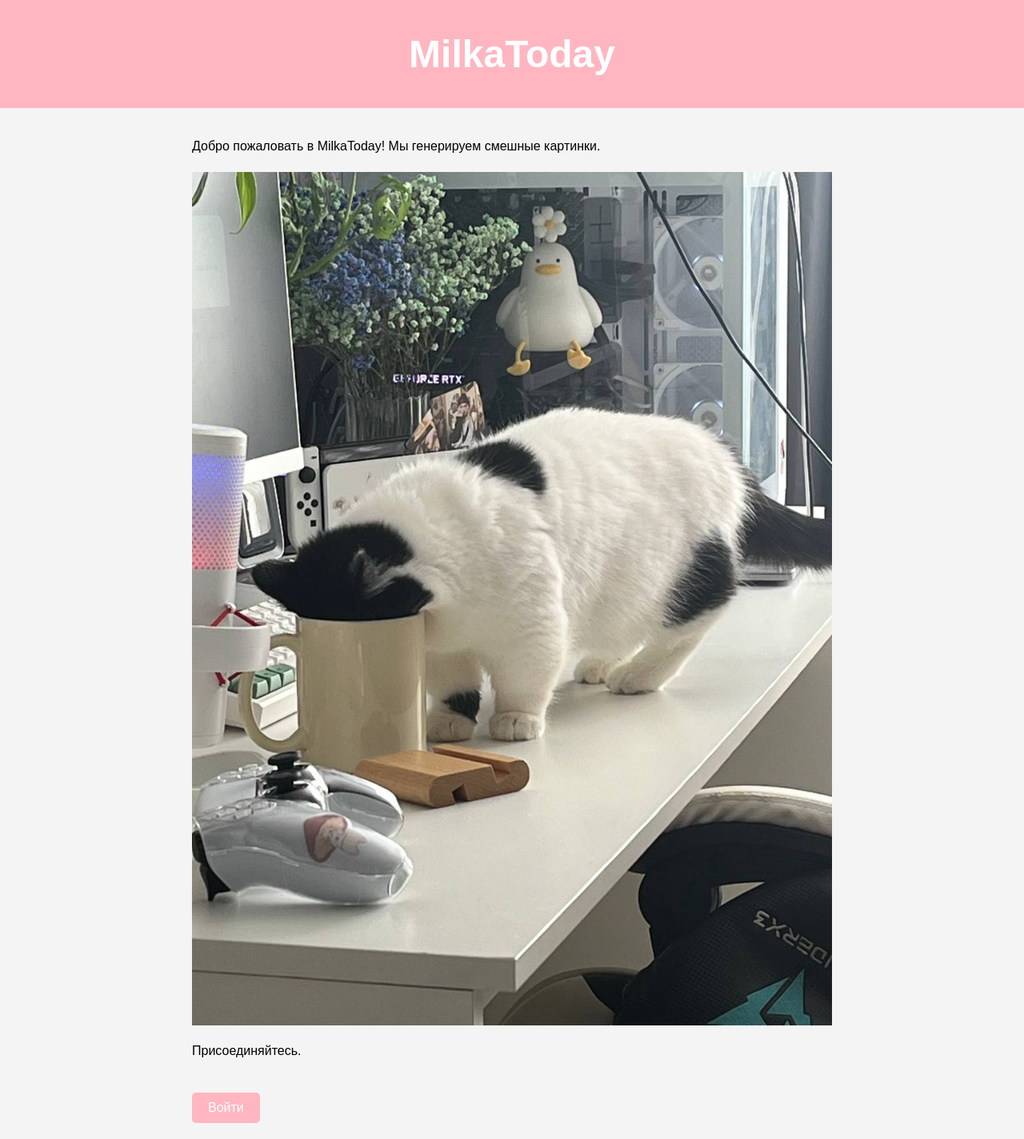
After one commit to Al6ie/milka-today, a Python web app: template templates/index.html in a window 1280 px wide. The commit adds this page. Shown: the whole page at 80% size. Run offline with Jinja, Linux system fonts and the light colour scheme; the template is opened without the code that fills it, so the values that code supplies are empty.

Commit message:
modify folders and files V 0.0.1c

```diff
--- a/app/main.py
+++ b/app/main.py
@@ -1,6 +1,7 @@
 import uvicorn
 import logging
 from fastapi import FastAPI
+from fastapi.staticfiles import StaticFiles
 
 from routers import users
 from routers import main_page
@@ -14,8 +15,13 @@ console_handler = logging.StreamHandler()
 console_handler.setFormatter(logging.Formatter('%(asctime)s - %(levelname)s - %(message)s'))
 logger.addHandler(console_handler)
 
+#создание приожение FastAPI
 app = FastAPI()
 
+# Монтирование статической директории
+app.mount("/static", StaticFiles(directory="static"), name="static")
+
+#Монтирование рутов из routers
 app.include_router(users.router, tags=["Users"])
 app.include_router(main_page.router, tags=["Main Page"])
 
--- a/app/routers/main_page.py
+++ b/app/routers/main_page.py
@@ -3,6 +3,7 @@ from fastapi.responses import FileResponse
 
 router = APIRouter()
 
+# Root
 @router.get("/")
 def reg_user_get():
-    return FileResponse("templates/html/main_page/index.html")
+    return FileResponse("templates/index.html")
--- a/app/routers/users.py
+++ b/app/routers/users.py
@@ -6,15 +6,17 @@ from core.models import Person
 
 router = APIRouter()
 
+#Страница с регистрацией
 @router.get("/reg")
 def reg_user_get():
-    return FileResponse("templates/html/registration/registration.html")
+    return FileResponse("templates/registration.html")
 
+#Получение регистрационных данных
 @router.post("/reg")
 def reg_user_post(person: Person):
-        # logger.info(f'POST - {person}')
         return {"message": f"Привет, {person.name}"}
 
+#Переход к пользователю
 @router.get("users/{id}")
 def get_user(response: Response, id: int):
     if id < 1:
--- /dev/null
+++ b/static/css/styles.css
@@ -0,0 +1,52 @@
+/* Основной стиль */
+body {
+    font-family: Arial, sans-serif;
+    margin: 0;
+    padding: 0;
+    background-color: #f4f4f4;
+}
+
+/* Заголовок */
+header {
+    background-color: #ffb6c1;
+    text-align: center;
+    padding: 40px 0;
+}
+
+header h1 {
+    color: #ffffff;
+    font-size: 48px;
+    margin: 0;
+}
+
+/* Основное содержимое */
+.content {
+    max-width: 800px;
+    margin: 0 auto;
+    padding: 20px;
+}
+
+/* Кнопка входа */
+.login-button {
+    display: inline-block;
+    background-color: #ffb6c1;
+    color: #ffffff;
+    padding: 10px 20px;
+    text-decoration: none;
+    border-radius: 5px;
+    margin-top: 20px;
+}
+
+/* Описание приложения */
+p {
+    line-height: 1.5em;
+    margin-bottom: 20px;
+}
+
+/* Изображения */
+img {
+    max-width: 100%;
+    height: auto;
+    display: block;
+    margin: 20px auto;
+}
--- /dev/null
+++ b/templates/index.html
@@ -0,0 +1,28 @@
+<!DOCTYPE html>
+<html lang="ru">
+<head>
+    <meta charset="UTF-8">
+    <meta name="viewport" content="width=device-width, initial-scale=1.0">
+    <title>MilkaToday</title>
+    <!-- Подключение файла стилей -->
+    <link rel="stylesheet" href="/static/css/styles.css">
+</head>
+<body>
+    <header>
+        <h1>MilkaToday</h1>
+    </header>
+
+    <div class="content">
+        <p>
+            Добро пожаловать в MilkaToday!
+            Мы генерируем смешные картинки.
+        </p>
+
+        <img src="/static/images/milka_drink_water.jpg" alt="Пример смешной картинки">
+
+        <p>Присоединяйтесь.</p>
+
+        <a href="login" class="login-button">Войти</a>
+    </div>
+</body>
+</html>
--- a/templates/html/main_page/index.html
+++ b/templates/login.html
@@ -5,6 +5,6 @@
     <meta charset="utf-8" />
 </head>
 <body>
-    <h2>Hello user!</h2>
+
 </body>
 </html>
```
Also changed, not shown: templates/css/styles.css (deleted, +0 -44 lines), templates/user_profile.html (added, +10 -0 lines), static/images/milka_drink_water.jpg (added), templates/html/user_profile/user_profile.html (deleted), templates/registration.html (renamed from templates/html/registration/registration.html).
